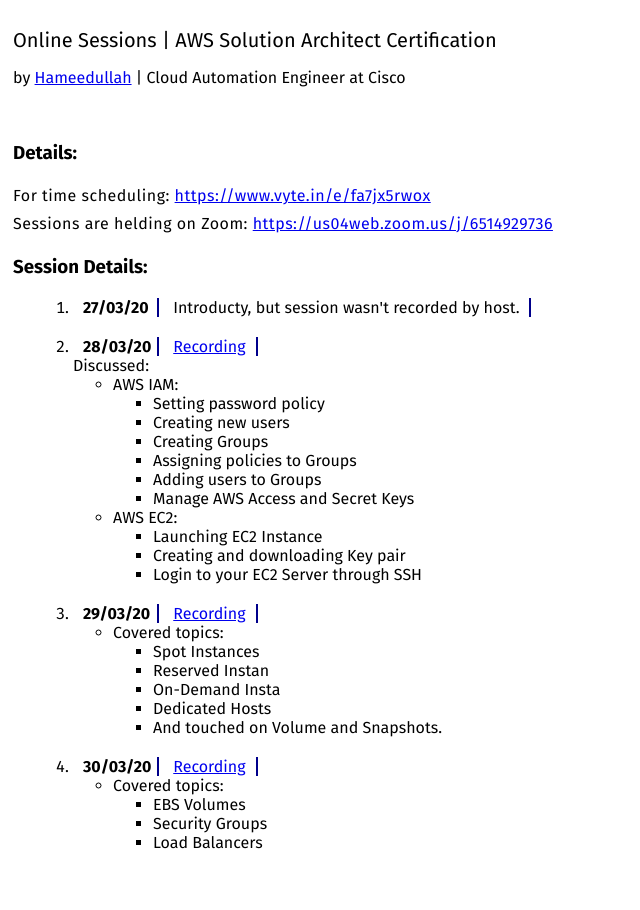
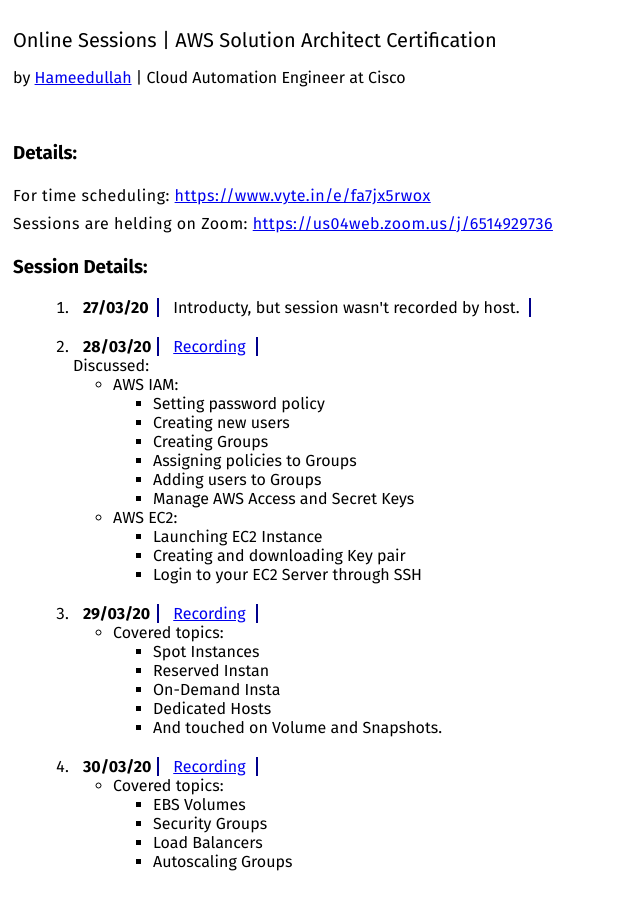
Before and after one commit to aizazshahid/aws_cert, a plain HTML site: page index.html in a window 1280 px wide. Shown: the whole page, without its empty margins (0-640 px from the left). Drawn offline with Linux system fonts and the light colour scheme.

Commit message:
topic added to 30/03

```diff
--- a/index.html
+++ b/index.html
@@ -105,6 +105,7 @@
                             <li>EBS Volumes</li>
                             <li>Security Groups</li>
                             <li>Load Balancers</li>
+                            <li>Autoscaling Groups</li>
                         </ul>
                     </ul>
 
```
